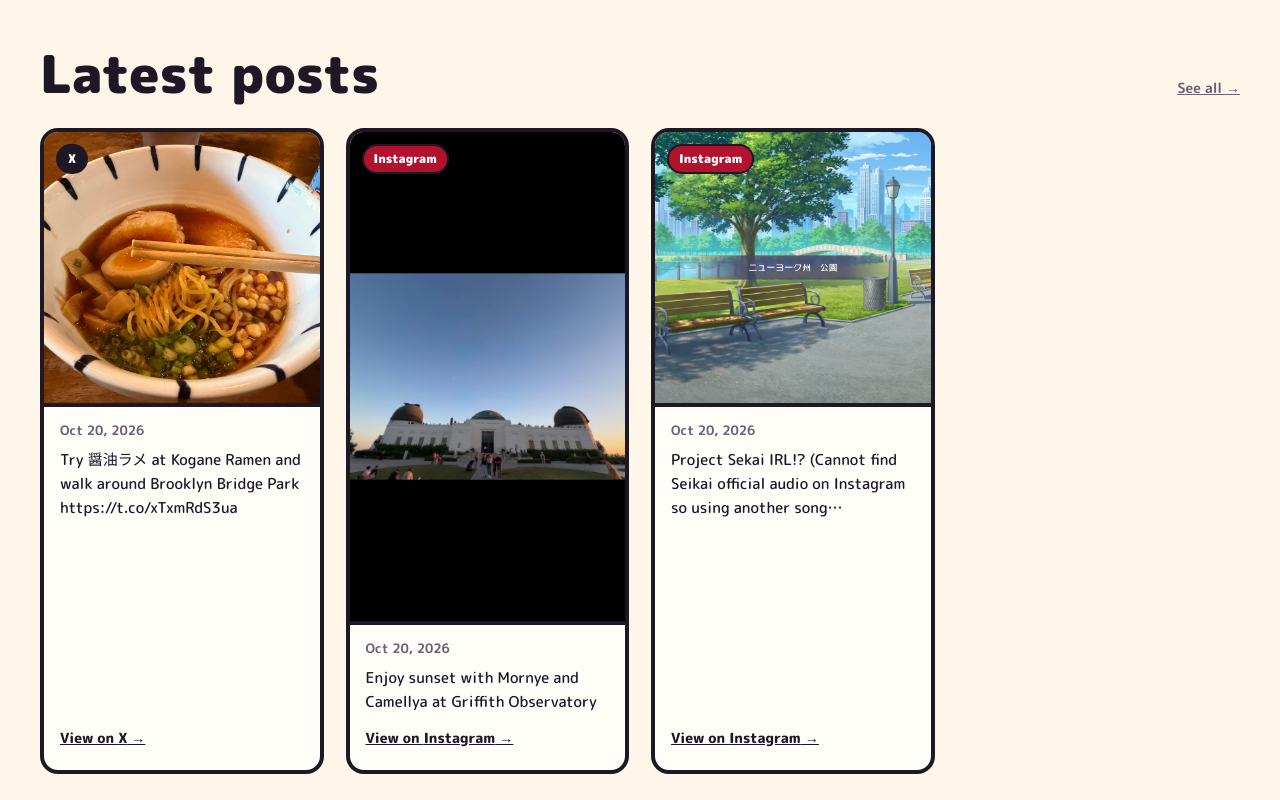
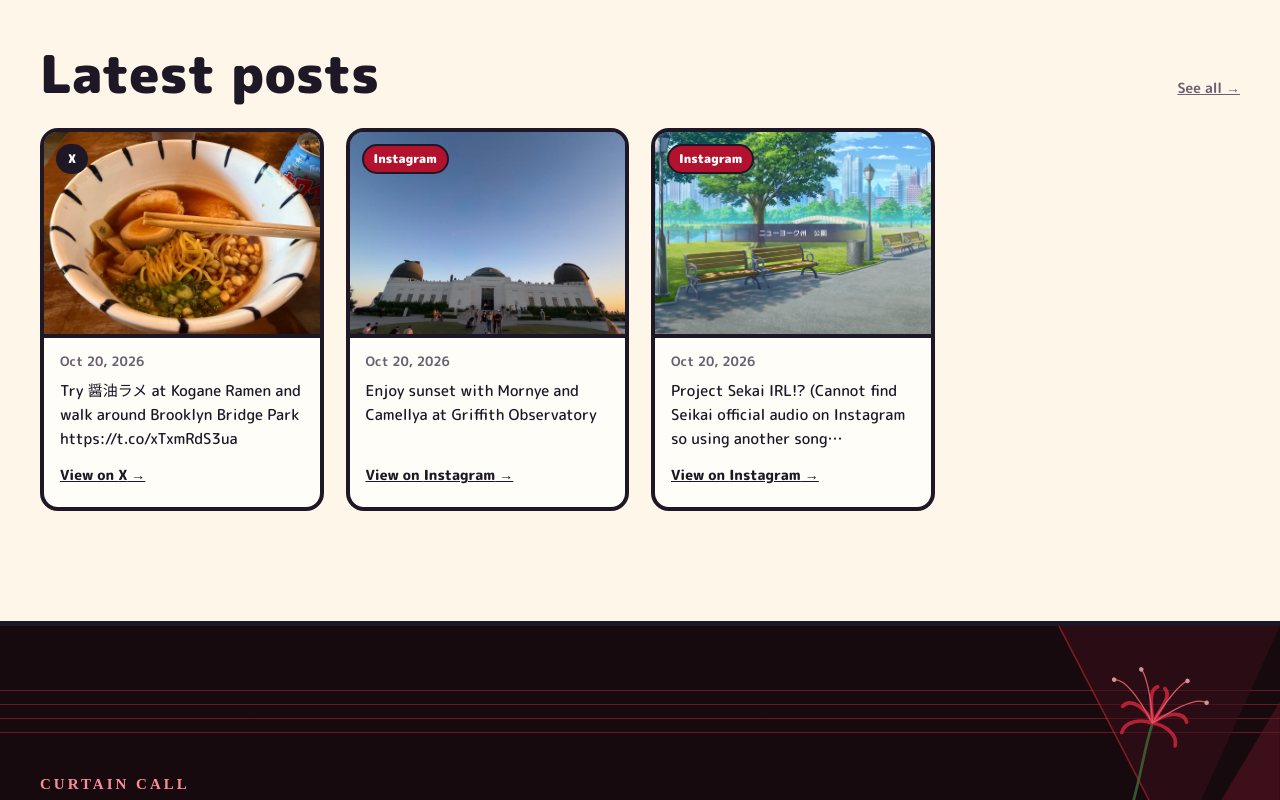
Before and after one commit to KirisameVanilla/MySpark, a React (Vite) app: page / in a window 1280 px wide. Shown: the part 1420-2220 px from the top of the page. Built offline with nearby package versions, Linux system fonts and the light colour scheme; a web font is replaced by a local one.

Commit message:
fix: crop feed covers to centered 4:3 ratio

```diff
--- a/src/index.css
+++ b/src/index.css
@@ -256,8 +256,8 @@ main.container { flex: 1; padding-block: 48px 0; }
 /* ---------- posts ---------- */
 .post-grid { display: grid; grid-template-columns: repeat(auto-fill, minmax(min(100%, 260px), 1fr)); gap: 22px; list-style: none; margin: 0; padding: 0; }
 .post { background: var(--card); border: 4px solid var(--ink); border-radius: 18px; overflow: hidden; display: flex; flex-direction: column; height: 100%; }
-.post .media { position: relative; aspect-ratio: 1; border-bottom: 4px solid var(--ink); background: var(--lane); }
-.post .media img { width: 100%; height: 100%; object-fit: cover; }
+.post .media { position: relative; aspect-ratio: 4 / 3; flex-shrink: 0; overflow: hidden; border-bottom: 4px solid var(--ink); background: var(--lane); }
+.post .media img { position: absolute; inset: 0; width: 100%; height: 100%; object-fit: cover; object-position: center; }
 .post .media .placeholder { width: 100%; height: 100%; display: flex; align-items: center; justify-content: center; color: var(--paper); font-weight: 800; }
 .post .src { position: absolute; left: 12px; top: 12px; color: #fff; font-size: 12px; font-weight: 900; padding: 4px 10px; border-radius: 999px; border: 2px solid var(--ink); }
 .post .body { padding: 14px 16px 16px; display: flex; flex-direction: column; gap: 8px; flex: 1; }
```
